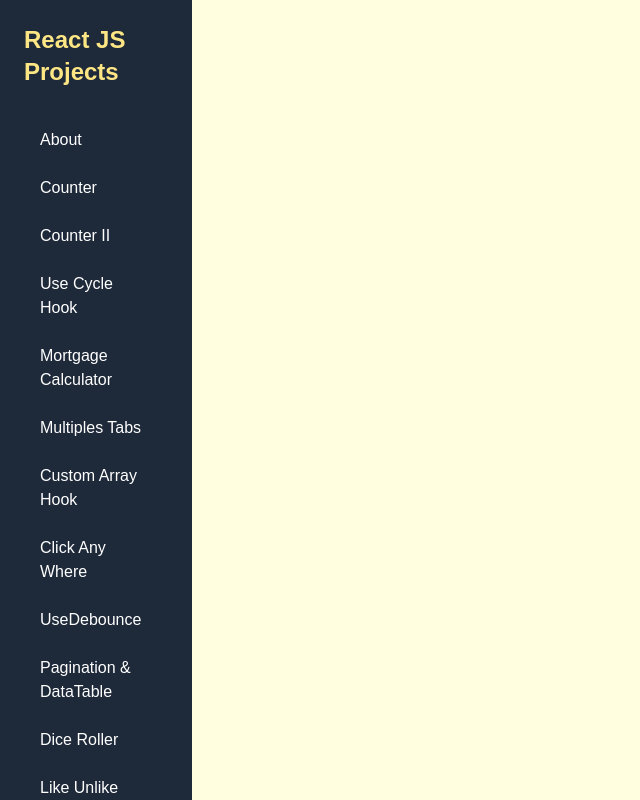
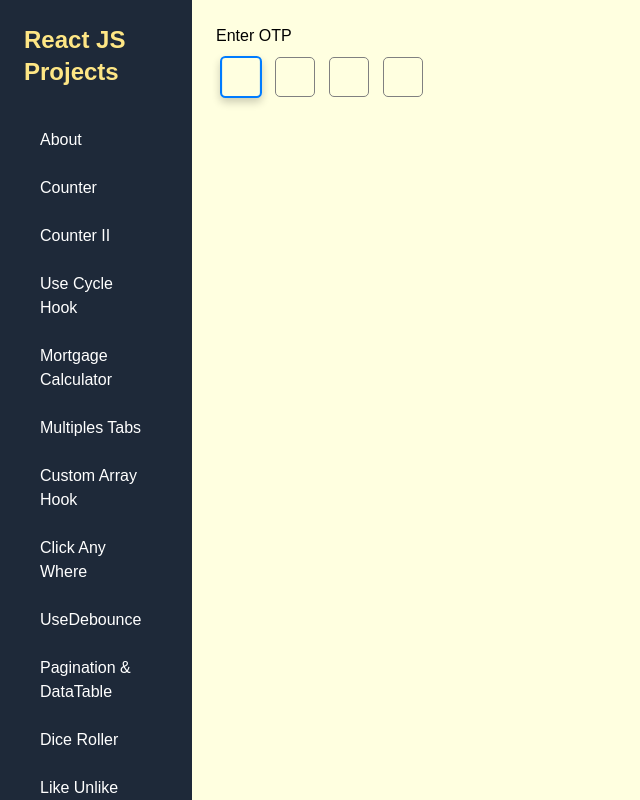
Before and after one commit to harsh474/React-Proof-of-Work, a React (Vite) app: page /otpinput in a window 1280 px wide. Shown: the top 800 px of the page, without its empty margins (0-640 px from the left). Built offline with nearby package versions, Linux system fonts and the light colour scheme.

Commit message:
added otp

```diff
--- a/src/App.jsx
+++ b/src/App.jsx
@@ -25,6 +25,7 @@
 import CustomArrayHook from "./pages/CustomArrayHook";
 import TransferList from "./pages/TransferList";
 import NestedCheckboxes from "./pages/NestedCheckboxes";
+import OtpInput from "./pages/OtpInput";
 export default function App() {
   return (
       <div className="flex" >
@@ -59,6 +60,7 @@
             <Route path="/stopwatch2" element={<Stopwatch2/>}/>
             <Route path="/transerferlist" element={<TransferList/>}/>
             <Route path="/nestedcheckbox" element={<NestedCheckboxes/>}/>
+            <Route path="/otpinput" element={<OtpInput/>}/>
           </Routes>
         </div>
       </div>
--- a/src/components/Sidebar.jsx
+++ b/src/components/Sidebar.jsx
@@ -26,6 +26,7 @@
     { to: "/stopwatch2", label: "Stopwatch" },
     { to: "/transerferlist", label: "Transfer List" },
     { to: "/nestedcheckbox", label: "Nested Checkbox" },
+    { to: "/otpinput", label: "OTP Input" },
   ];
 
   return (
--- /dev/null
+++ b/src/css/otp.css
@@ -0,0 +1,32 @@
+/* .boxsize {
+  padding: 12px;
+  border: 3px solid black;
+  max-width: 64px;
+  font-size:xx-large;
+  justify-content: center;
+  align-items: center;
+  /* width: fit-content;
+  height: 64px;
+  color: rgb(80, 80, 87);
+}  */
+.boxsize {
+  width: 40px;
+  height: 40px;
+  font-size: 20px;
+  text-align: center; /* ✅ Cursor centered horizontally */
+  vertical-align: middle;
+  line-height: 40px;   /* ✅ Helps vertically center the text */
+  border: 1px solid gray;
+  margin: 5px;
+  border-radius: 5px;
+}
+
+
+.heightlightbox {
+  border: 2px solid #007BFF; /* Blue border */
+  transform: scale(1.05);    /* Slightly enlarge */
+  box-shadow: 0 4px 8px rgba(0, 0, 0, 0.2); /* Subtle shadow */
+  transition: all 0.1s ease-in-out;
+  position: relative;
+  z-index: 1; /* Bring to front */
+}
--- /dev/null
+++ b/src/pages/OtpInput.jsx
@@ -0,0 +1,47 @@
+import { useRef, useState } from 'react';
+import '../css/otp.css' ;
+import { useEffect } from 'react';
+
+export default function OtpInput() {
+    const [state_hover,setState_hover]= useState(1);
+     const [state,setState]  = useState({
+          1:'',
+          2:'',
+          3:'',
+          4:''
+     })
+     const clickhandler = (e)=>{
+         let {name,value} = e.target ;
+         if(value===''){
+           setState({...state,[name]:value});
+           return ;
+         }
+
+         if(value.length>1) return ;
+         let check_number = value -'0' ;
+          console.log("name",name,"value",value-'0');
+
+         if(check_number!==check_number){
+          console.log("enetering in")
+          setState({...state,[name]:''});
+          return ;
+         }
+          setState({...state,[name]:value});
+          setState_hover(parseInt(name)+1) ;
+          document.querySelector(`input[name="${parseInt(name) + 1}"]`)?.focus();
+
+          console.log(state_hover)
+     }
+  return (
+
+   <div className='flexcol'>
+         <h1>Enter OTP</h1>
+    <div className='flexrow'>
+       <input className={`boxsize ${state_hover===1?'heightlightbox':''}`} name='1' value={state['1']} onChange={clickhandler} onClick={()=>setState_hover(1)}></input>
+       <input className={`boxsize ${state_hover===2?'heightlightbox':''}`} name='2' value={state['2']} onChange={clickhandler} onClick={()=>setState_hover(2)}></input>
+       <input className={`boxsize ${state_hover===3?'heightlightbox':''}`} name='3' value={state['3']} onChange={clickhandler} onClick={()=>setState_hover(3)}></input>
+       <input className={`boxsize ${state_hover===4?'heightlightbox':''}`} name='4' value={state['4']} onChange={clickhandler} onClick={()=>setState_hover(4)}></input>
+    </div>
+   </div>
+  )
+}
```
